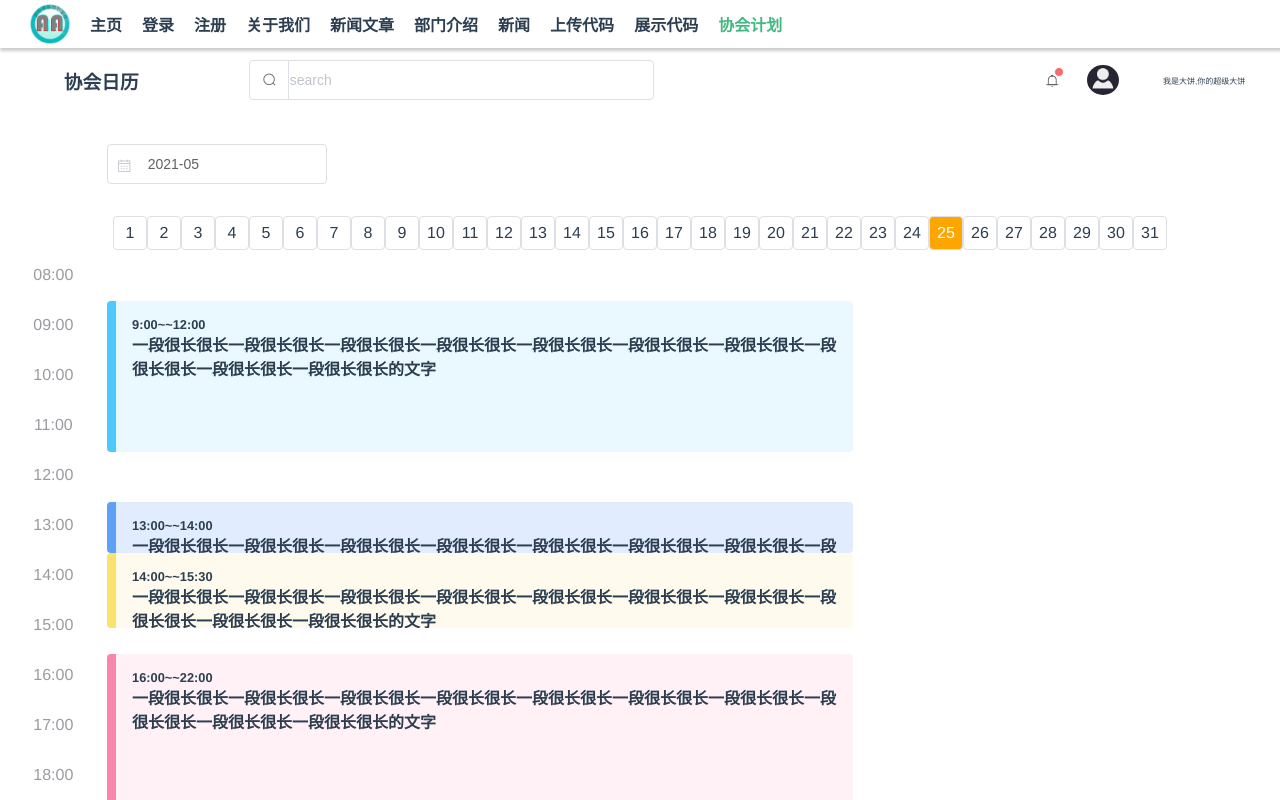
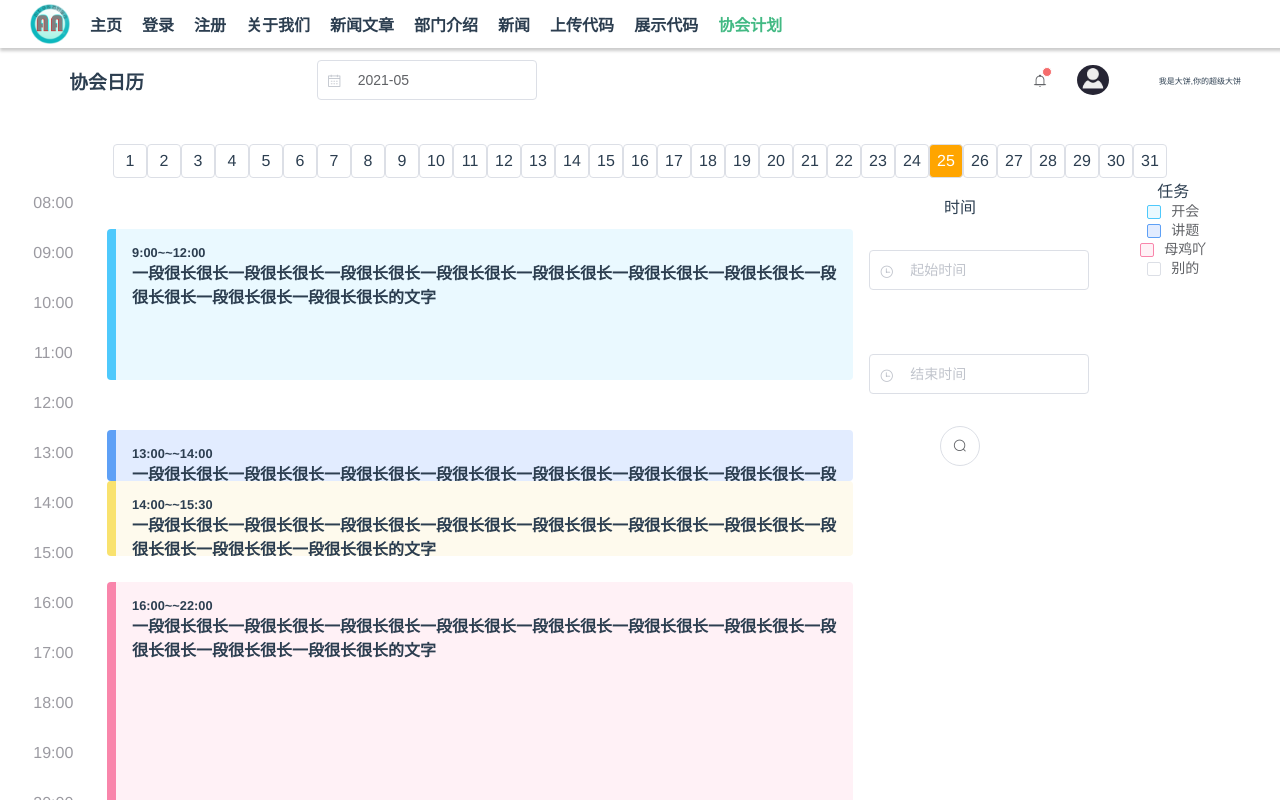
Before and after one commit to whpu-aa/website, a Vue app in the folder FrontEnd/: page /schedule in a window 1280 px wide. Shown: the top 800 px of the page. Built offline with nearby package versions, Linux system fonts and the light colour scheme.

Commit message:
添加事件和时间筛选

```diff
--- a/FrontEnd/src/views/schedule.vue
+++ b/FrontEnd/src/views/schedule.vue
@@ -2,9 +2,13 @@
   <div class="out">
     <el-row class="top">
       <el-col :span="4" class="topinf"><h3>协会日历</h3></el-col>
-      <el-button class="btn-sreach" icon="el-icon-search"></el-button>
       <el-col :span="8">
-        <el-input v-model="searchData" placeholder="search"> </el-input>
+        <el-date-picker
+          v-model="MouthValue"
+          type="month"
+          placeholder="选择月"
+          value-format="yyyy-MM"
+        ></el-date-picker>
       </el-col>
       <el-col :span="1" :offset="7">
         <el-badge is-dot class="bell" :hidden="bellBadge">
@@ -18,16 +22,6 @@
       </el-col>
       <el-col :span="3">
         <div class="name">我是大饼,你的超级大饼</div>
-      </el-col>
-    </el-row>
-    <el-row>
-      <el-col :span="4" :offset="2">
-        <el-date-picker
-          v-model="MouthValue"
-          type="month"
-          placeholder="选择月"
-          value-format="yyyy-MM"
-        ></el-date-picker>
       </el-col>
     </el-row>
     <div @click="changeDate($event)" class="date-array">
@@ -47,6 +41,9 @@
       </el-col>
       <el-col :span="14" class="label-column">
         <div
+          v-show="
+            timeFliter[0] <= item.startTime && timeFliter[1] >= item.endTime
+          "
           class="label-box"
           :key="id"
           v-for="(item, id) in labelObjArray"
@@ -64,6 +61,44 @@
           </div>
         </div>
       </el-col>
+      <el-col class="fliter-time" :span="4">
+        <div class="fliter-time-title">时间</div>
+        <el-time-select
+          placeholder="起始时间"
+          v-model="fliterStartTime"
+          :picker-options="{
+            start: '08:00',
+            step: '00:30',
+            end: '22:00',
+          }"
+        >
+        </el-time-select>
+        <el-time-select
+          placeholder="结束时间"
+          v-model="fliterEndTime"
+          :picker-options="{
+            start: '08:00',
+            step: '00:30',
+            end: '22:00',
+            minTime: fliterStartTime,
+          }"
+        >
+        </el-time-select>
+        <el-button
+          @click="setTimeFliter"
+          icon="el-icon-search"
+          circle
+        ></el-button>
+      </el-col>
+      <el-col :span="4"
+        ><div class="fliter-event">任务</div>
+        <el-checkbox-group v-model="checkList">
+          <el-checkbox class="fliter-event-box-1" label="开会"></el-checkbox>
+          <el-checkbox class="fliter-event-box-2" label="讲题"></el-checkbox>
+          <el-checkbox class="fliter-event-box-3" label="母鸡吖"></el-checkbox>
+          <el-checkbox class="fliter-event-box-4" label="别的"></el-checkbox>
+        </el-checkbox-group>
+      </el-col>
     </el-row>
   </div>
 </template>
@@ -74,9 +109,12 @@ export default {
     return {
       day: new Date().toISOString().substring(8, 10), //亮的那个
       MouthValue: new Date().toISOString().substring(0, 7),
-      searchData: "",
+      fliterStartTime: "",
+      fliterEndTime: "",
+      timeFliter: ["08:00", "22:00"],
       avaterUrl: require("../assets/avater1.png"),
       bellBadge: false,
+      checkList: [],
       hourArr: Array.from({ length: 15 }, (_, index) => {
         let hour = index + 8;
         return hour < 10 ? "0" + hour + ":00" : hour + ":00";
@@ -123,7 +161,7 @@ export default {
           color: "#FFF1F6",
           startTime: "16:00",
           endTime: "22:00",
-          tag: "母鸡吖", //留个tag的筛选
+          tag: "别的", //留个tag的筛选
           main: "一段很长很长一段很长很长一段很长很长一段很长很长一段很长很长一段很长很长一段很长很长一段很长很长一段很长很长一段很长很长的文字",
         },
       ],
@@ -142,6 +180,9 @@ export default {
       }
       this.day = day;
       // todo:转换日子,清除tagObjArray,重新获取新的tagObjArray
+    },
+    setTimeFliter: function () {
+      this.timeFliter = [this.fliterStartTime, this.fliterEndTime];
     },
   },
   computed: {
@@ -257,4 +298,66 @@ export default {
 .content-time {
   font-size: 80%;
 }
+
+.fliter-time {
+  padding: 1rem 1rem;
+}
+.fliter-time >>> .el-date-editor {
+  margin: 2rem 0;
+}
+.el-checkbox-group {
+  display: flex;
+  flex-direction: column;
+}
+.el-checkbox {
+  margin: 0;
+}
+
+.fliter-event-box-1 >>> .el-checkbox__inner {
+  transition: all 0.25s;
+  border-color: #4ec9fc;
+  background-color: #eaf9ff;
+}
+.fliter-event-box-1 >>> .is-checked .el-checkbox__inner {
+  padding: 10%;
+  transition: all 0.25s;
+  background-clip: content-box;
+  background-color: #4ec9fc;
+}
+
+.fliter-event-box-2 >>> .el-checkbox__inner {
+  transition: all 0.25s;
+  border-color: #5ea0f6;
+  background-color: #e2ecff;
+}
+.fliter-event-box-2 >>> .is-checked .el-checkbox__inner {
+  padding: 10%;
+  transition: all 0.25s;
+  background-clip: content-box;
+  background-color: #5ea0f6;
+}
+
+.fliter-event-box-3 >>> .el-checkbox__inner {
+  transition: all 0.25s;
+  border-color: #f9e26e;
+  background-color: #fefaed;
+}
+.fliter-event-box-3 >>> .is-checked .el-checkbox__inner {
+  padding: 10%;
+  transition: all 0.25s;
+  background-clip: content-box;
+  background-color: #f9e26e;
+}
+
+.fliter-event-box-3 >>> .el-checkbox__inner {
+  transition: all 0.25s;
+  border-color: #f985ab;
+  background-color: #fff1f6;
+}
+.fliter-event-box-3 >>> .is-checked .el-checkbox__inner {
+  padding: 10%;
+  transition: all 0.25s;
+  background-clip: content-box;
+  background-color: #f985ab;
+}
 </style>
```
